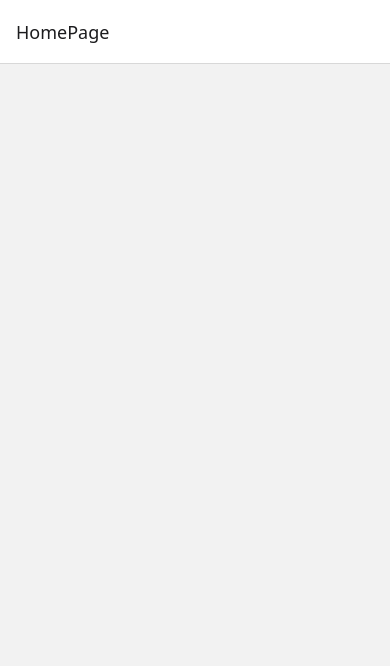
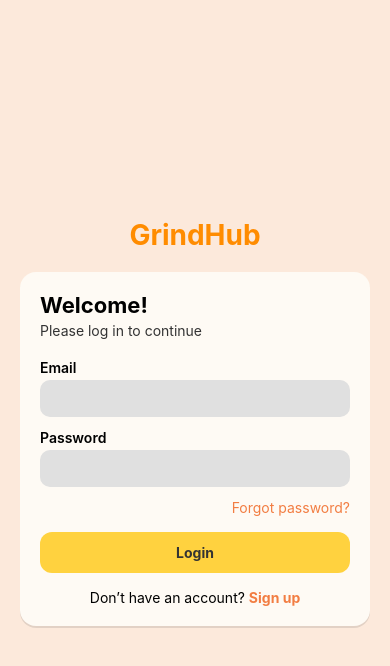
Before and after one commit to zayyankece/GrindHub, a React Native app in the folder frontend/: screen / in a window 390 px wide. Shown: the top 666 px of the page. Built offline with nearby package versions, Linux system fonts and the light colour scheme.

Commit message:
add onPress logic on login button

```diff
--- a/frontend/App.js
+++ b/frontend/App.js
@@ -10,7 +10,9 @@ const Stack = createNativeStackNavigator();
 export default function App() {
   return (
     <NavigationContainer>
-      <Stack.Navigator initialRouteName="HomePage">
+      <Stack.Navigator initialRouteName="Login"
+      screenOptions={{ headerShown: false }}
+      >
         <Stack.Screen name="Login" component={LoginScreen} />
         <Stack.Screen name="HomePage" component={HomePage} />
 
--- a/frontend/screens/LoginScreen.js
+++ b/frontend/screens/LoginScreen.js
@@ -1,7 +1,7 @@
 import React from 'react';
 import { View, Text, TextInput, TouchableOpacity, StyleSheet, Image } from 'react-native';
 
-export default function LoginScreen() {
+export default function LoginScreen({navigation}) {
   return (
     <View style={styles.container}>
       <Text style={styles.title}>GrindHub</Text>
@@ -20,7 +20,7 @@ export default function LoginScreen() {
           <Text style={styles.forgotText}>Forgot password?</Text>
         </TouchableOpacity>
 
-        <TouchableOpacity style={styles.loginButton}>
+        <TouchableOpacity style={styles.loginButton} onPress={() => {navigation.navigate('HomePage')}}>
           <Text style={styles.loginText}>Login</Text>
         </TouchableOpacity>
 
```
